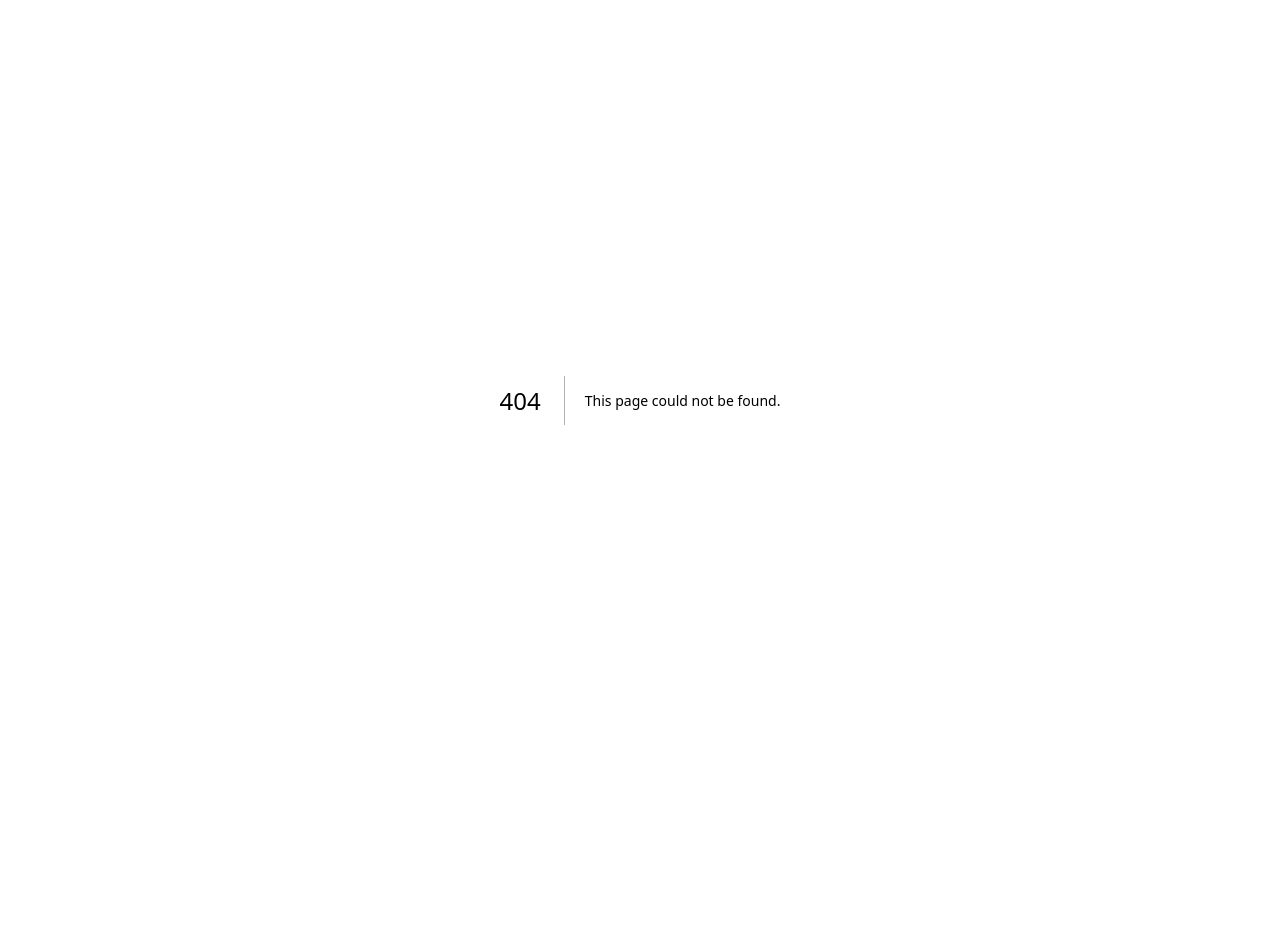
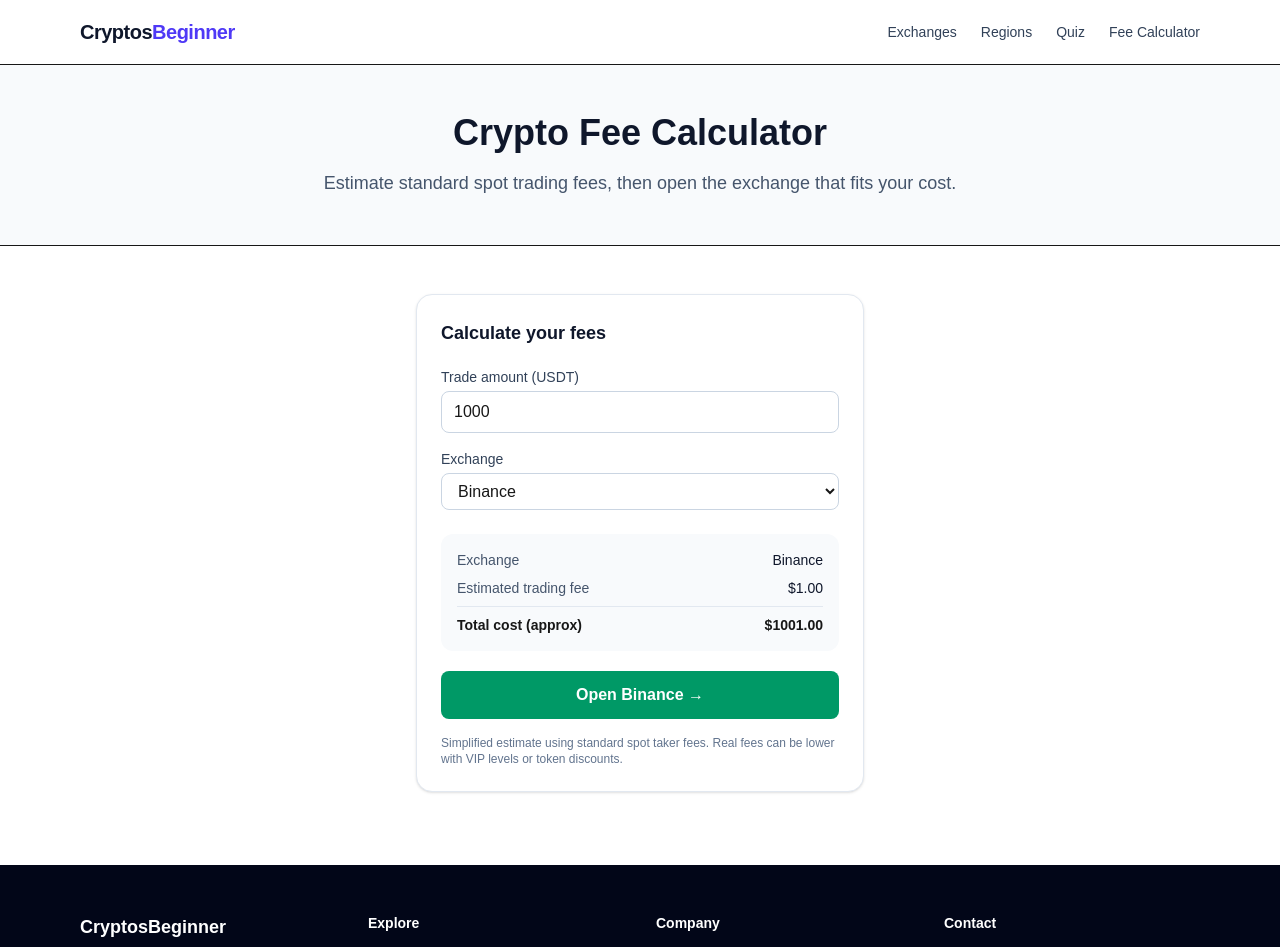
Before and after one commit to cryptosbeginner/cryptosbeginner, a Next.js app: page /tools/fee-calculator in a window 1280 px wide. Before the commit this address had no page. Shown: the top 947 px of the page. Before the commit the page ends 800 px from the top, so only its background shows below. Built offline with nearby package versions, Linux system fonts and the light colour scheme.

Commit message:
Add fee calculator and exchange finder quiz

```diff
--- /dev/null
+++ b/src/app/tools/exchange-finder/page.tsx
@@ -0,0 +1,30 @@
+import Header from "@/components/Header";
+import Footer from "@/components/Footer";
+import ExchangeFinderQuiz from "@/components/ExchangeFinderQuiz";
+
+export const metadata = {
+  title: "Exchange Finder Quiz 2026",
+  description: "Answer a few questions and get a personalized crypto exchange recommendation.",
+};
+
+export default function ExchangeFinderPage() {
+  return (
+    <>
+      <Header />
+      <main className="bg-white min-h-screen">
+        <section className="bg-slate-50 border-b">
+          <div className="max-w-3xl mx-auto px-4 py-12 text-center">
+            <h1 className="text-3xl md:text-4xl font-extrabold text-slate-900">Find Your Exchange</h1>
+            <p className="mt-4 text-lg text-slate-600">
+              Three quick questions. One practical recommendation.
+            </p>
+          </div>
+        </section>
+        <section className="max-w-3xl mx-auto px-4 py-12">
+          <ExchangeFinderQuiz />
+        </section>
+      </main>
+      <Footer />
+    </>
+  );
+}
--- /dev/null
+++ b/src/app/tools/fee-calculator/page.tsx
@@ -0,0 +1,30 @@
+import Header from "@/components/Header";
+import Footer from "@/components/Footer";
+import FeeCalculator from "@/components/FeeCalculator";
+
+export const metadata = {
+  title: "Crypto Trading Fee Calculator 2026",
+  description: "Compare crypto trading fees across Binance, Bybit, Bitget, OKX, BingX, WEEX, MEXC and Kraken.",
+};
+
+export default function FeeCalculatorPage() {
+  return (
+    <>
+      <Header />
+      <main className="bg-white min-h-screen">
+        <section className="bg-slate-50 border-b">
+          <div className="max-w-3xl mx-auto px-4 py-12 text-center">
+            <h1 className="text-3xl md:text-4xl font-extrabold text-slate-900">Crypto Fee Calculator</h1>
+            <p className="mt-4 text-lg text-slate-600">
+              Estimate standard spot trading fees, then open the exchange that fits your cost.
+            </p>
+          </div>
+        </section>
+        <section className="max-w-3xl mx-auto px-4 py-12">
+          <FeeCalculator />
+        </section>
+      </main>
+      <Footer />
+    </>
+  );
+}
--- /dev/null
+++ b/src/components/ExchangeFinderQuiz.tsx
@@ -0,0 +1,111 @@
+"use client";
+
+import { useState } from "react";
+
+const questions = [
+  {
+    question: "What is your experience level?",
+    options: ["Complete beginner", "Some experience", "Advanced trader"],
+  },
+  {
+    question: "What do you mainly want to do?",
+    options: ["Buy and hold", "Spot trading", "Futures / leverage", "Copy trading"],
+  },
+  {
+    question: "What matters most?",
+    options: ["Lowest fees", "Highest security", "Ease of use", "Bonuses and features"],
+  },
+];
+
+const results: Record<string, { name: string; href: string; reason: string }> = {
+  Binance: {
+    name: "Binance",
+    href: "https://go.cryptosbeginner.com/binance",
+    reason: "Best all-round starting point for most beginners and intermediate users.",
+  },
+  Bybit: {
+    name: "Bybit",
+    href: "https://go.cryptosbeginner.com/Bybit",
+    reason: "Stronger fit if you want derivatives and a cleaner trading interface.",
+  },
+  Bitget: {
+    name: "Bitget",
+    href: "https://go.cryptosbeginner.com/Bitget-Bonus",
+    reason: "Best match if you want to follow other traders instead of doing everything yourself.",
+  },
+  Kraken: {
+    name: "Kraken",
+    href: "https://go.cryptosbeginner.com/Kraken",
+    reason: "Better if security reputation matters more than the lowest possible fees.",
+  },
+};
+
+export default function ExchangeFinderQuiz() {
+  const [step, setStep] = useState(0);
+  const [answers, setAnswers] = useState<string[]>([]);
+  const [result, setResult] = useState<string | null>(null);
+
+  const handleAnswer = (answer: string) => {
+    const next = [...answers, answer];
+    setAnswers(next);
+
+    if (step < questions.length - 1) {
+      setStep(step + 1);
+      return;
+    }
+
+    if (next.includes("Highest security")) setResult("Kraken");
+    else if (next.includes("Copy trading")) setResult("Bitget");
+    else if (next.includes("Futures / leverage")) setResult("Bybit");
+    else setResult("Binance");
+  };
+
+  if (result) {
+    const data = results[result];
+    return (
+      <div className="max-w-md mx-auto p-6 bg-white rounded-2xl border shadow-sm text-center">
+        <h3 className="text-xl font-bold mb-2 text-slate-900">Your best match</h3>
+        <p className="text-3xl font-extrabold text-emerald-600 mb-3">{data.name}</p>
+        <p className="text-slate-600 mb-6">{data.reason}</p>
+        <a
+          href={data.href}
+          target="_blank"
+          rel="noopener noreferrer sponsored"
+          className="inline-block bg-emerald-600 text-white font-semibold px-6 py-3 rounded-lg hover:bg-emerald-700"
+        >
+          Open {data.name} →
+        </a>
+        <button
+          onClick={() => {
+            setStep(0);
+            setAnswers([]);
+            setResult(null);
+          }}
+          className="block w-full mt-4 text-sm text-slate-500 hover:underline"
+        >
+          Restart quiz
+        </button>
+      </div>
+    );
+  }
+
+  const current = questions[step];
+
+  return (
+    <div className="max-w-md mx-auto p-6 bg-white rounded-2xl border shadow-sm">
+      <div className="text-sm text-slate-500 mb-2">Question {step + 1} of {questions.length}</div>
+      <h3 className="text-lg font-bold mb-4 text-slate-900">{current.question}</h3>
+      <div className="space-y-3">
+        {current.options.map((option) => (
+          <button
+            key={option}
+            onClick={() => handleAnswer(option)}
+            className="w-full text-left px-4 py-3 rounded-lg border hover:border-emerald-500 hover:bg-emerald-50 transition text-slate-800"
+          >
+            {option}
+          </button>
+        ))}
+      </div>
+    </div>
+  );
+}
--- /dev/null
+++ b/src/components/FeeCalculator.tsx
@@ -0,0 +1,82 @@
+"use client";
+
+import { useState } from "react";
+
+export default function FeeCalculator() {
+  const [amount, setAmount] = useState(1000);
+  const [exchange, setExchange] = useState("binance");
+
+  const fees: Record<string, { spot: number; name: string; href: string }> = {
+    binance: { spot: 0.001, name: "Binance", href: "https://go.cryptosbeginner.com/binance" },
+    bybit: { spot: 0.001, name: "Bybit", href: "https://go.cryptosbeginner.com/Bybit" },
+    bitget: { spot: 0.001, name: "Bitget", href: "https://go.cryptosbeginner.com/Bitget-Bonus" },
+    okx: { spot: 0.001, name: "OKX", href: "https://go.cryptosbeginner.com/OKX" },
+    bingx: { spot: 0.001, name: "BingX", href: "https://go.cryptosbeginner.com/Bingx" },
+    weex: { spot: 0.0008, name: "WEEX", href: "https://go.cryptosbeginner.com/WEEX-Bonus" },
+    mexc: { spot: 0.0005, name: "MEXC", href: "https://go.cryptosbeginner.com/MEXC-Bonus" },
+    kraken: { spot: 0.0026, name: "Kraken", href: "https://go.cryptosbeginner.com/Kraken" },
+  };
+
+  const selected = fees[exchange];
+  const tradingFee = amount * selected.spot;
+  const total = amount + tradingFee;
+
+  return (
+    <div className="max-w-md mx-auto bg-white border border-slate-200 rounded-2xl p-6 shadow-sm">
+      <h2 className="text-lg font-bold text-slate-900 mb-5">Calculate your fees</h2>
+
+      <div className="space-y-4">
+        <div>
+          <label className="block text-sm font-medium text-slate-700 mb-1">Trade amount (USDT)</label>
+          <input
+            type="number"
+            value={amount}
+            onChange={(e) => setAmount(Number(e.target.value) || 0)}
+            className="w-full border border-slate-300 rounded-lg px-3 py-2"
+          />
+        </div>
+
+        <div>
+          <label className="block text-sm font-medium text-slate-700 mb-1">Exchange</label>
+          <select
+            value={exchange}
+            onChange={(e) => setExchange(e.target.value)}
+            className="w-full border border-slate-300 rounded-lg px-3 py-2"
+          >
+            {Object.entries(fees).map(([key, value]) => (
+              <option key={key} value={key}>{value.name}</option>
+            ))}
+          </select>
+        </div>
+      </div>
+
+      <div className="mt-6 bg-slate-50 rounded-xl p-4 space-y-2 text-sm">
+        <div className="flex justify-between">
+          <span className="text-slate-600">Exchange</span>
+          <span className="font-medium text-slate-900">{selected.name}</span>
+        </div>
+        <div className="flex justify-between">
+          <span className="text-slate-600">Estimated trading fee</span>
+          <span className="font-medium text-slate-900">${tradingFee.toFixed(2)}</span>
+        </div>
+        <div className="flex justify-between border-t border-slate-200 pt-2 mt-2 font-bold">
+          <span>Total cost (approx)</span>
+          <span>${total.toFixed(2)}</span>
+        </div>
+      </div>
+
+      <a
+        href={selected.href}
+        target="_blank"
+        rel="noopener noreferrer sponsored"
+        className="mt-5 block text-center bg-emerald-600 hover:bg-emerald-700 text-white font-semibold px-5 py-3 rounded-lg"
+      >
+        Open {selected.name} →
+      </a>
+
+      <p className="mt-4 text-xs text-slate-500">
+        Simplified estimate using standard spot taker fees. Real fees can be lower with VIP levels or token discounts.
+      </p>
+    </div>
+  );
+}
```
